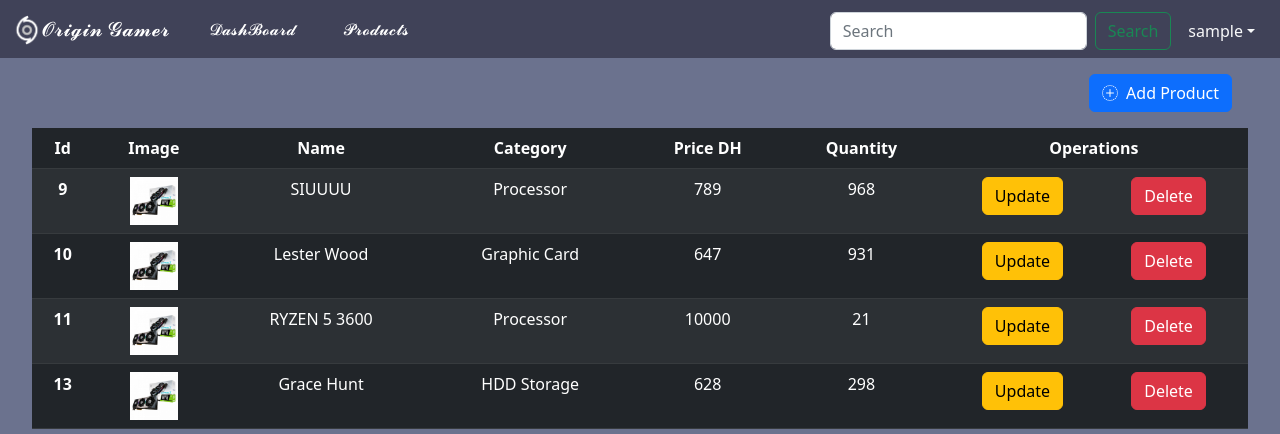
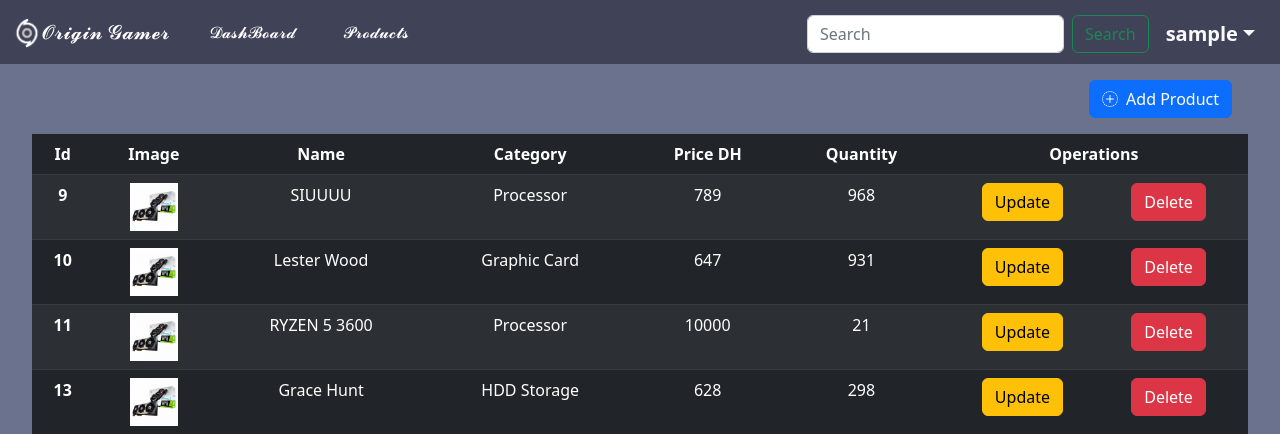
Before and after one commit to SuperGhostSama/Origin-Gamer-Admin, a PHP site: page /Pages/products.php in a window 1280 px wide. Shown: the top 434 px of the page. Run offline with PHP 8.4, Linux system fonts and the light colour scheme; the visitor is signed in with stand-in values (Sample User, id 1); data comes from the database, SQL or seed files in the repository.

Commit message:
changed the font size of the profile in the navbar for DashBoard and Products pages

```diff
--- a/Pages/dashboard.php
+++ b/Pages/dashboard.php
@@ -38,7 +38,7 @@ if(!isset($_SESSION["loggedin"]) || $_SESSION["loggedin"] !== true){
                             </li>
                         </ul>
                         <div class="btn-group d-flex">
-                            <button type="button" class="btn dropdown-toggle text-light ms-1 mt-1 " data-bs-toggle="dropdown" aria-expanded="false"><?php echo htmlspecialchars($_SESSION["username"]); ?></button>
+                            <button type="button" class="btn dropdown-toggle text-light ms-1 mt-1 fw-bold fs-5" data-bs-toggle="dropdown" aria-expanded="false"><?php echo htmlspecialchars($_SESSION["username"]); ?></button>
                             <ul class="dropdown-menu w-100">
                                 <li><a href="profile.php" class="dropdown-item text-dark" type="button">Profile</a></li>
                                 <li><a href="logout.php" class="dropdown-item text-dark" type="button">Log out</a></li>
--- a/Pages/products.php
+++ b/Pages/products.php
@@ -69,7 +69,7 @@
 
 
               <div class="btn-group d-flex">
-                  <button type="button" class="btn dropdown-toggle text-light ms-1 mt-1" data-bs-toggle="dropdown" aria-expanded="false"><?php echo htmlspecialchars($_SESSION["username"]); ?></button>
+                  <button type="button" class="btn dropdown-toggle text-light ms-1 mt-1 fw-bold fs-5" data-bs-toggle="dropdown" aria-expanded="false"><?php echo htmlspecialchars($_SESSION["username"]); ?></button>
                   <ul class="dropdown-menu w-100">
                       <li><a href="profile.php" class="dropdown-item text-dark" type="button">Profile</a></li>
                       <li><a href="logout.php" class="dropdown-item text-dark" type="button">Log out</a></li>
```
